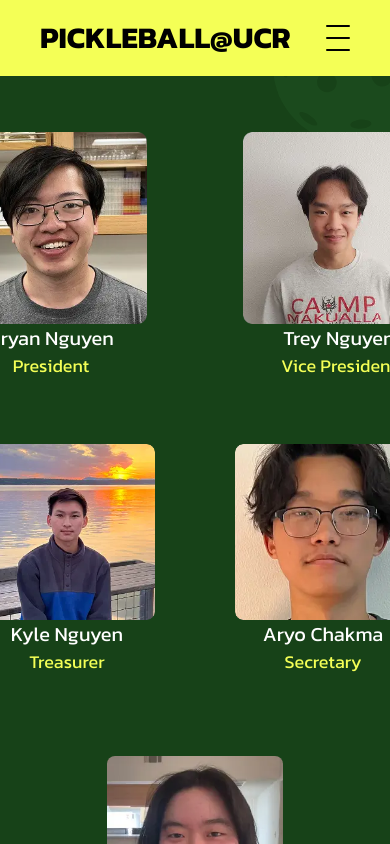
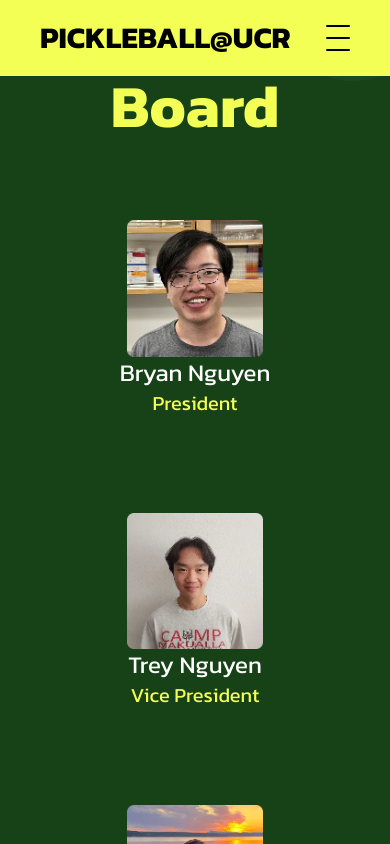
Before and after one commit to acm-ucr/pickleball-website, a Next.js app: page /board in a window 390 px wide. Shown: the top 844 px of the page. Built offline with nearby package versions, Linux system fonts and the light colour scheme.

Commit message:
Board responsive and animation

```diff
--- a/src/app/board/page.tsx
+++ b/src/app/board/page.tsx
@@ -1,10 +1,10 @@
 import Header from "@/components/header";
 import Pickleballs from "@/components/board/pickleballs";
-import Board from "@/components/home/board";
+import Board from "@/components/board/board";
 
-const Pickleball = () => {
+const BoardPage = () => {
   return (
-    <div className="relative flex h-screen w-full flex-col items-center justify-center overflow-hidden">
+    <div className="relative flex w-full flex-col items-center justify-center gap-5 overflow-hidden">
       <Header title="Board" />
       <Board />
       <Pickleballs />
@@ -12,4 +12,4 @@ const Pickleball = () => {
   );
 };
 
-export default Pickleball;
+export default BoardPage;
--- /dev/null
+++ b/src/components/board/board.tsx
@@ -0,0 +1,39 @@
+"use client";
+
+import { boardData } from "@/data/board";
+import Card from "@/components/board/card";
+import { motion } from "motion/react";
+
+const dropIn = (index: number) => ({
+  initial: { opacity: 0, y: 30 },
+  whileInView: { y: 0, opacity: 1 },
+  transition: { delay: index * 0.2, duration: 0.5 },
+  viewport: { once: true },
+});
+
+const Board = () => {
+  const topMembers = boardData.slice(0, 2);
+  const otherMembers = boardData.slice(2);
+
+  return (
+    <div className="flex flex-col items-center gap-8 space-y-16 pt-16">
+      <div className="flex flex-col justify-center gap-24 sm:flex-row">
+        {topMembers.map(({ name, image, position }, index) => (
+          <motion.div key={index} {...dropIn(index)}>
+            <Card name={name} image={image} position={position} />
+          </motion.div>
+        ))}
+      </div>
+
+      <div className="flex flex-col justify-center gap-20 sm:flex-row">
+        {otherMembers.map(({ name, image, position }, index) => (
+          <motion.div key={index} {...dropIn(index)}>
+            <Card name={name} image={image} position={position} />
+          </motion.div>
+        ))}
+      </div>
+    </div>
+  );
+};
+
+export default Board;
--- a/src/components/board/card.tsx
+++ b/src/components/board/card.tsx
@@ -9,9 +9,13 @@ interface BoardCardProps {
 const BoardCard = ({ image, name, position }: BoardCardProps) => {
   return (
     <div className="flex flex-col items-center text-center">
-      <Image src={image} alt={name} className="h-full w-full object-cover" />
-      <p className="text-4xl text-white">{name}</p>
-      <p className="text-pickleball-lime-100 text-3xl">{position}</p>
+      <Image
+        src={image}
+        alt={name}
+        className="h-full w-[35vw] object-cover sm:w-[15vw]"
+      />
+      <p className="text-2xl text-white sm:text-4xl">{name}</p>
+      <p className="text-pickleball-lime-100 text-xl sm:text-3xl">{position}</p>
     </div>
   );
 };
--- a/src/components/home/board.tsx
+++ /dev/null
@@ -1,57 +0,0 @@
-import Image from "next/image";
-import { boardData } from "@/data/board";
-
-export default function Board() {
-  const topMembers = boardData.slice(0, 2);
-  const otherMembers = boardData.slice(2);
-
-  return (
-    <div className="flex flex-col items-center space-y-16 pt-16">
-      <div className="flex justify-center gap-24">
-        {topMembers.map((member) => (
-          <div
-            key={member.name}
-            className="flex flex-col items-center text-center"
-          >
-            <div className="h-48 w-48 overflow-hidden rounded-lg">
-              <Image
-                src={member.image}
-                alt={member.name}
-                width={192}
-                height={192}
-                className="h-full w-full object-cover"
-              />
-            </div>
-            <div className="text-xl font-medium text-white">{member.name}</div>
-            <div className="text-pickleball-lime-100 text-lg">
-              {member.position}
-            </div>
-          </div>
-        ))}
-      </div>
-
-      <div className="flex flex-wrap justify-center gap-20">
-        {otherMembers.map((member) => (
-          <div
-            key={member.name}
-            className="flex flex-col items-center text-center"
-          >
-            <div className="h-44 w-44 overflow-hidden rounded-lg">
-              <Image
-                src={member.image}
-                alt={member.name}
-                width={176}
-                height={176}
-                className="h-full w-full object-cover"
-              />
-            </div>
-            <div className="text-xl font-medium text-white">{member.name}</div>
-            <div className="text-pickleball-lime-100 text-lg">
-              {member.position}
-            </div>
-          </div>
-        ))}
-      </div>
-    </div>
-  );
-}
```
